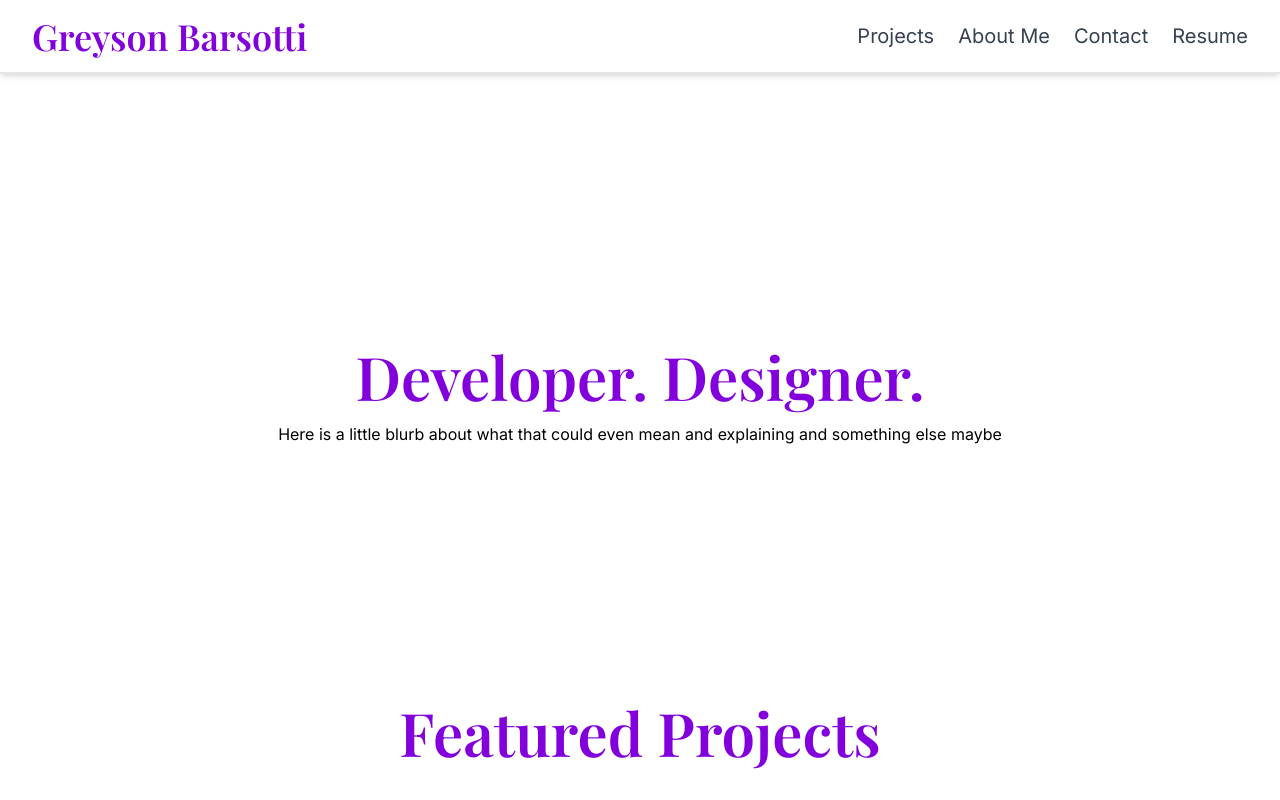
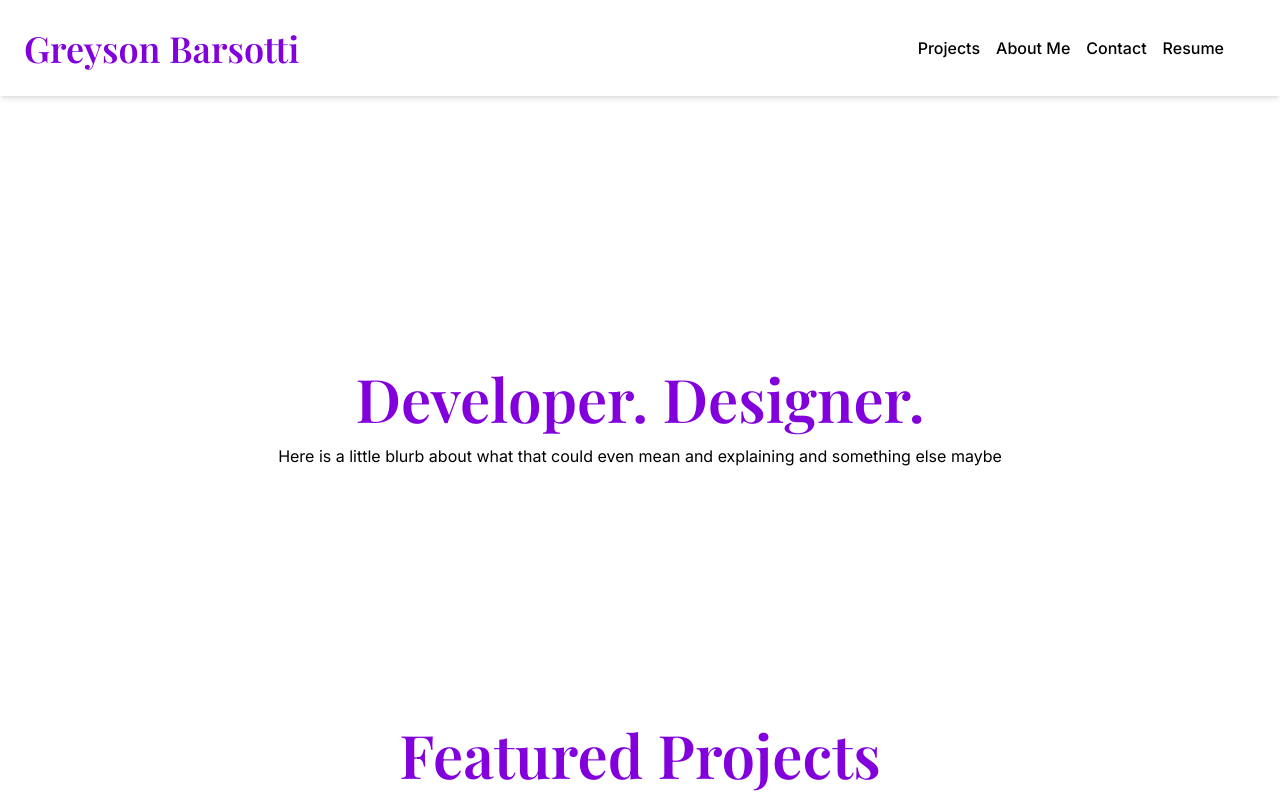
Before and after one commit to thegbars/thegbars.github.io, a React (Vite) app in the folder portfolio-vite/: page / in a window 1280 px wide. Shown: the top 800 px of the page. Built offline with nearby package versions, Linux system fonts and the light colour scheme.

Commit message:
Replaced custom navbar with Shadcn UI studio for easier mobile design

```diff
--- /dev/null
+++ b/portfolio-vite/src/assets/svg/logo.tsx
@@ -0,0 +1,59 @@
+import type { SVGAttributes } from 'react'
+
+const Logo = (props: SVGAttributes<SVGElement>) => {
+  return (
+    <svg width='1em' height='1em' viewBox='0 0 328 329' fill='none' xmlns='http://www.w3.org/2000/svg' {...props}>
+      <rect y='0.5' width='328' height='328' rx='164' fill='black' className='dark:fill-white' />
+      <path
+        d='M165.018 72.3008V132.771C165.018 152.653 148.9 168.771 129.018 168.771H70.2288'
+        stroke='white'
+        strokeWidth='20'
+        className='dark:stroke-black'
+      />
+      <path
+        d='M166.627 265.241L166.627 204.771C166.627 184.889 182.744 168.771 202.627 168.771L261.416 168.771'
+        stroke='white'
+        strokeWidth='20'
+        className='dark:stroke-black'
+      />
+      <line
+        x1='238.136'
+        y1='98.8184'
+        x2='196.76'
+        y2='139.707'
+        stroke='white'
+        strokeWidth='20'
+        className='dark:stroke-black'
+      />
+      <line
+        x1='135.688'
+        y1='200.957'
+        x2='94.3128'
+        y2='241.845'
+        stroke='white'
+        strokeWidth='20'
+        className='dark:stroke-black'
+      />
+      <line
+        x1='133.689'
+        y1='137.524'
+        x2='92.5566'
+        y2='96.3914'
+        stroke='white'
+        strokeWidth='20'
+        className='dark:stroke-black'
+      />
+      <line
+        x1='237.679'
+        y1='241.803'
+        x2='196.547'
+        y2='200.671'
+        stroke='white'
+        strokeWidth='20'
+        className='dark:stroke-black'
+      />
+    </svg>
+  )
+}
+
+export default Logo
--- /dev/null
+++ b/portfolio-vite/src/components/GreysonNavbar.tsx
@@ -0,0 +1,28 @@
+import Navbar from '@/components/shadcn-studio/blocks/navbar-component-01/navbar-component-01'
+
+const navigationData = [
+    {
+        title: 'Projects',
+        href: '/projects',
+    },
+    {
+        title: 'About Me',
+        href: '/about'
+    },
+    {
+        title: 'Contact',
+        href: '/contact'
+    },
+    {
+        title: 'Resume',
+        href: '/resume'
+    }
+]
+
+export default function GreysonNavbar()  {
+    return (
+        <div className='bg-white sticky top-0 z-50 border-gray-200 shadow-md mb-4'>
+            <Navbar navigationData={navigationData} />
+        </div>
+    );
+}
--- a/portfolio-vite/src/components/Navbar.tsx
+++ /dev/null
@@ -1,40 +0,0 @@
-import { Link } from "react-router";
-
-
-export default function Navbar() {
-    return (
-        <div className="sticky top-0 bg-white mb-4 py-4 px-8 w-full h-full border-b-2 border-gray-200 shadow-md">
-            <div className="flex justify-between items-center">
-                {/*NAME*/}
-                <div className='flex'>
-                    <Link to='/'>
-                        <h1 className='text-4xl text-purple-700 hover:text-purple-500 transition-colors'>Greyson Barsotti</h1>
-                    </Link>
-                </div>
-
-                {/*PAGES*/}
-                <div className='flex gap-6'>
-                    {/* Projects */}
-                    <Link to='/projects'>
-                        <p className='text-xl text-gray-700 hover:text-black transition-colors'>Projects</p>
-                    </Link>
-
-                    {/* About Me */}
-                    <Link to='/about'>
-                        <p className='text-xl text-gray-700 hover:text-black transition-colors'>About Me</p>
-                    </Link>
-
-                    {/* Contact */}
-                    <Link to='/contact'>
-                        <p className='text-xl text-gray-700 hover:text-black transition-colors'>Contact</p>
-                    </Link>
-
-                    {/* Resume */}
-                    <Link to='/resume'>
-                        <p className='text-xl text-gray-700 hover:text-black transition-colors'>Resume</p>
-                    </Link>
-                </div>
-            </div>
-        </div>
-    );
-}
--- /dev/null
+++ b/portfolio-vite/src/components/shadcn-studio/blocks/navbar-component-01/navbar-component-01.tsx
@@ -0,0 +1,67 @@
+import { MenuIcon, SearchIcon } from 'lucide-react'
+
+import { Button } from '@/components/ui/button'
+import {
+  DropdownMenu,
+  DropdownMenuContent,
+  DropdownMenuGroup,
+  DropdownMenuItem,
+  DropdownMenuTrigger
+} from '@/components/ui/dropdown-menu'
+
+import Logo from '@/components/shadcn-studio/logo'
+
+type NavigationItem = {
+  title: string
+  href: string
+}[]
+
+const Navbar = ({ navigationData }: { navigationData: NavigationItem }) => {
+  return (
+    <header className='bg-background sticky top-0 z-50'>
+      <div className='mx-auto flex max-w-7xl items-center justify-between gap-8 px-4 py-7 sm:px-6'>
+        <div className='text-muted-foreground flex flex-1 items-center gap-8 font-medium md:justify-between lg:gap-16'>
+            <a href='/'>
+                <h1 className="text-purple-700 text-4xl">Greyson Barsotti</h1>
+            </a>
+            <div className="md:flex md:gap-4">
+                <a href='/projects' className='hover:text-primary max-md:hidden'>
+                    Projects
+                </a>
+                <a href='/about' className='hover:text-primary max-md:hidden'>
+                    About Me
+                </a>
+                <a href='/contact' className='hover:text-primary max-md:hidden'>
+                    Contact
+                </a>
+                <a href='/resume' className='hover:text-primary max-md:hidden'>
+                    Resume
+                </a>
+            </div>
+        </div>
+
+        <div className='flex items-center gap-6'>
+          <DropdownMenu>
+            <DropdownMenuTrigger className='md:hidden' asChild>
+              <Button variant='outline' size='icon'>
+                <MenuIcon />
+                <span className='sr-only'>Menu</span>
+              </Button>
+            </DropdownMenuTrigger>
+            <DropdownMenuContent className='w-56' align='end'>
+              <DropdownMenuGroup>
+                {navigationData.map((item, index) => (
+                  <DropdownMenuItem key={index}>
+                    <a href={item.href}>{item.title}</a>
+                  </DropdownMenuItem>
+                ))}
+              </DropdownMenuGroup>
+            </DropdownMenuContent>
+          </DropdownMenu>
+        </div>
+      </div>
+    </header>
+  )
+}
+
+export default Navbar
--- /dev/null
+++ b/portfolio-vite/src/components/shadcn-studio/logo.tsx
@@ -0,0 +1,15 @@
+import LogoSvg from '@/assets/svg/logo'
+
+// Util Imports
+import { cn } from '@/lib/utils'
+
+const Logo = ({ className }: { className?: string }) => {
+  return (
+    <div className={cn('flex items-center gap-2.5', className)}>
+      <LogoSvg className='size-8.5' />
+      <span className='text-xl font-semibold'>shadcn/studio</span>
+    </div>
+  )
+}
+
+export default Logo
--- a/portfolio-vite/src/components/ui/button.tsx
+++ b/portfolio-vite/src/components/ui/button.tsx
@@ -17,9 +17,8 @@ const buttonVariants = cva(
         secondary:
           "bg-secondary text-secondary-foreground hover:bg-secondary/80",
         ghost:
-          "hover:bg-accent hover:text-accent-foreground dark:hover:bg-accent/50 cursor-pointer",
+          "hover:bg-accent hover:text-accent-foreground dark:hover:bg-accent/50",
         link: "text-primary underline-offset-4 hover:underline",
-        purple: "bg-purple-700 text-white"
       },
       size: {
         default: "h-9 px-4 py-2 has-[>svg]:px-3",
--- a/portfolio-vite/src/components/ui/dropdown-menu.tsx
+++ b/portfolio-vite/src/components/ui/dropdown-menu.tsx
@@ -1,5 +1,3 @@
-"use client"
-
 import * as React from "react"
 import { CheckIcon, ChevronRightIcon, CircleIcon } from "lucide-react"
 import { DropdownMenu as DropdownMenuPrimitive } from "radix-ui"
--- a/portfolio-vite/src/main.tsx
+++ b/portfolio-vite/src/main.tsx
@@ -3,7 +3,7 @@ import '@/index.css'
 import Home from '@/pages/Home.tsx'
 
 import { BrowserRouter, Routes, Route } from "react-router";
-import Navbar from '@/components/Navbar'
+import GreysonNavbar from '@/components/GreysonNavbar.tsx'
 import Footer from '@/components/Footer'
 import Projects from '@/pages/Projects'
 import Resume from '@/pages/Resume'
@@ -13,7 +13,7 @@ import Contact from '@/pages/Contact'
 createRoot(document.getElementById('root')!).render(
     <div>
         <BrowserRouter>
-            <Navbar />
+            <GreysonNavbar />
             <Routes>
                 <Route path="/" element={<Home />} />
                 <Route path="/projects" element={<Projects />} />
```
Also changed, not shown: portfolio-vite/components.json.
